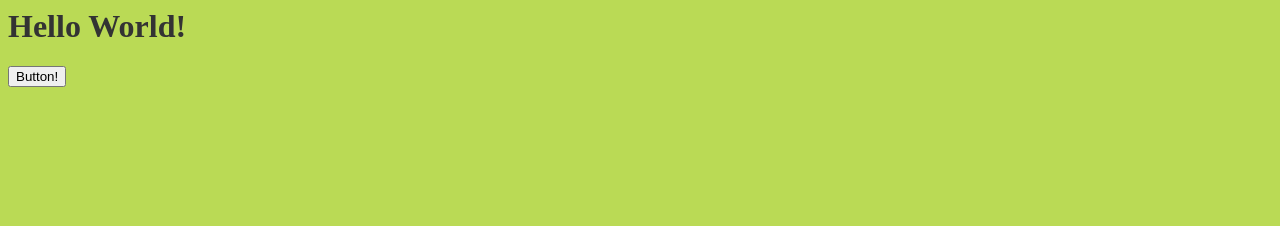
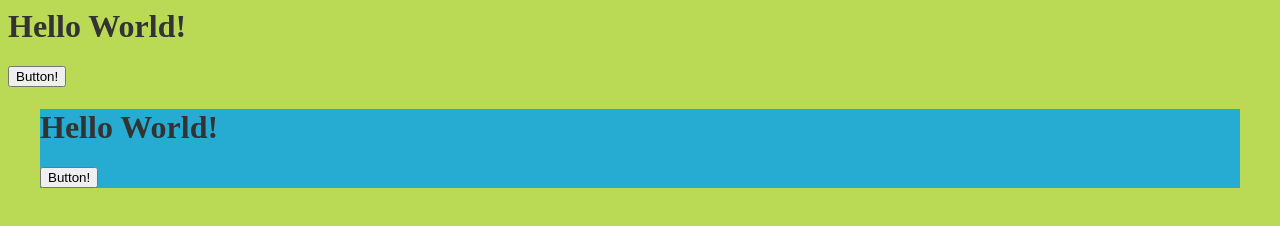
Before and after one commit to radostin-nikolov/WebDev101, a plain HTML site: page index.html in a window 1280 px wide. Drawn offline with Linux system fonts and the light colour scheme.

Commit message:
WebDev101

```diff
--- a/app.css
+++ b/app.css
@@ -1,4 +1,14 @@
 body {
   background-color: #BADA55;
   color: #333333;
+
+* {
+   box-sizing: border-box;
 }
+
+.main-content {
+  background-color: #26abd2;
+  display: block;
+  width: 1200px;
+  margin: 0 auto;
+}
--- a/index.html
+++ b/index.html
@@ -1,10 +1,11 @@
-<head>
-  <meta charset="utf-8">
-  <title>Hello World!</title>
 <link rel="stylesheet" href="app.css">
    </head>
    <body>
      <h1>Hello World!</h1>
      <button type="button">Button!</button>
+     <div class="main-content">
+       <h1>Hello World!</h1>
+       <button type="button">Button!</button>
+     </div>
    </body>
  </html>
```
Lines whose indentation alone changed are shown as unchanged.
